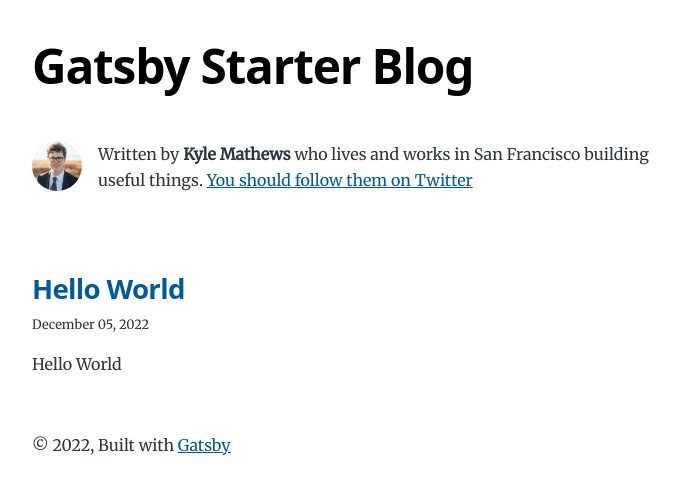
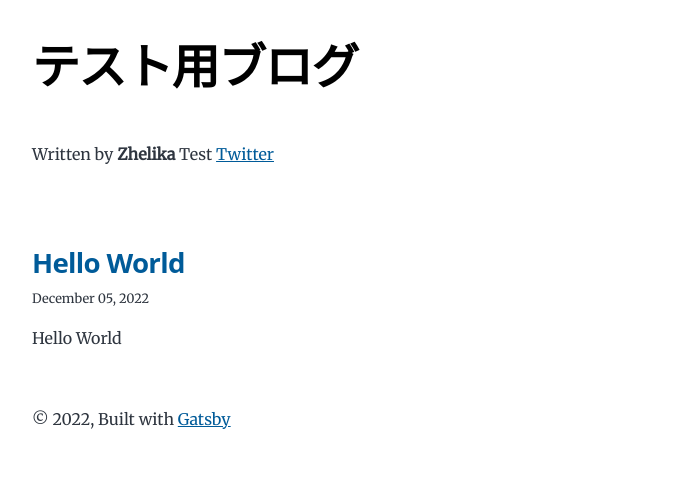
Before and after one commit to Xeli0701/Blog, a Gatsby site: page / in a window 1280 px wide. Shown: the whole page, without its empty margins (292-972 px from the left). Built offline with nearby package versions, Linux system fonts and the light colour scheme; Gatsby itself is replaced by a stand-in of ours.

Commit message:
[modify]一部文章を変更

```diff
--- a/gatsby-config.js
+++ b/gatsby-config.js
@@ -9,15 +9,15 @@
  */
 module.exports = {
   siteMetadata: {
-    title: `Gatsby Starter Blog`,
+    title: `テスト用ブログ`,
     author: {
-      name: `Kyle Mathews`,
-      summary: `who lives and works in San Francisco building useful things.`,
+      name: `Zhelika`,
+      summary: `Test`,
     },
-    description: `A starter blog demonstrating what Gatsby can do.`,
+    description: `Test`,
     siteUrl: `https://gatsbystarterblogsource.gatsbyjs.io/`,
     social: {
-      twitter: `kylemathews`,
+      twitter: `MiZhelika`,
     },
   },
   plugins: [
--- a/src/components/bio.js
+++ b/src/components/bio.js
@@ -32,7 +32,7 @@ const Bio = () => {
 
   return (
     <div className="bio">
-      <StaticImage
+      {/* <StaticImage
         className="bio-avatar"
         layout="fixed"
         formats={["auto", "webp", "avif"]}
@@ -41,13 +41,13 @@ const Bio = () => {
         height={50}
         quality={95}
         alt="Profile picture"
-      />
+      /> */}
       {author?.name && (
         <p>
           Written by <strong>{author.name}</strong> {author?.summary || null}
           {` `}
           <a href={`https://twitter.com/${social?.twitter || ``}`}>
-            You should follow them on Twitter
+            Twitter
           </a>
         </p>
       )}
```
Also changed, not shown: content/blog/hello-world/salty_egg.jpg (deleted).
